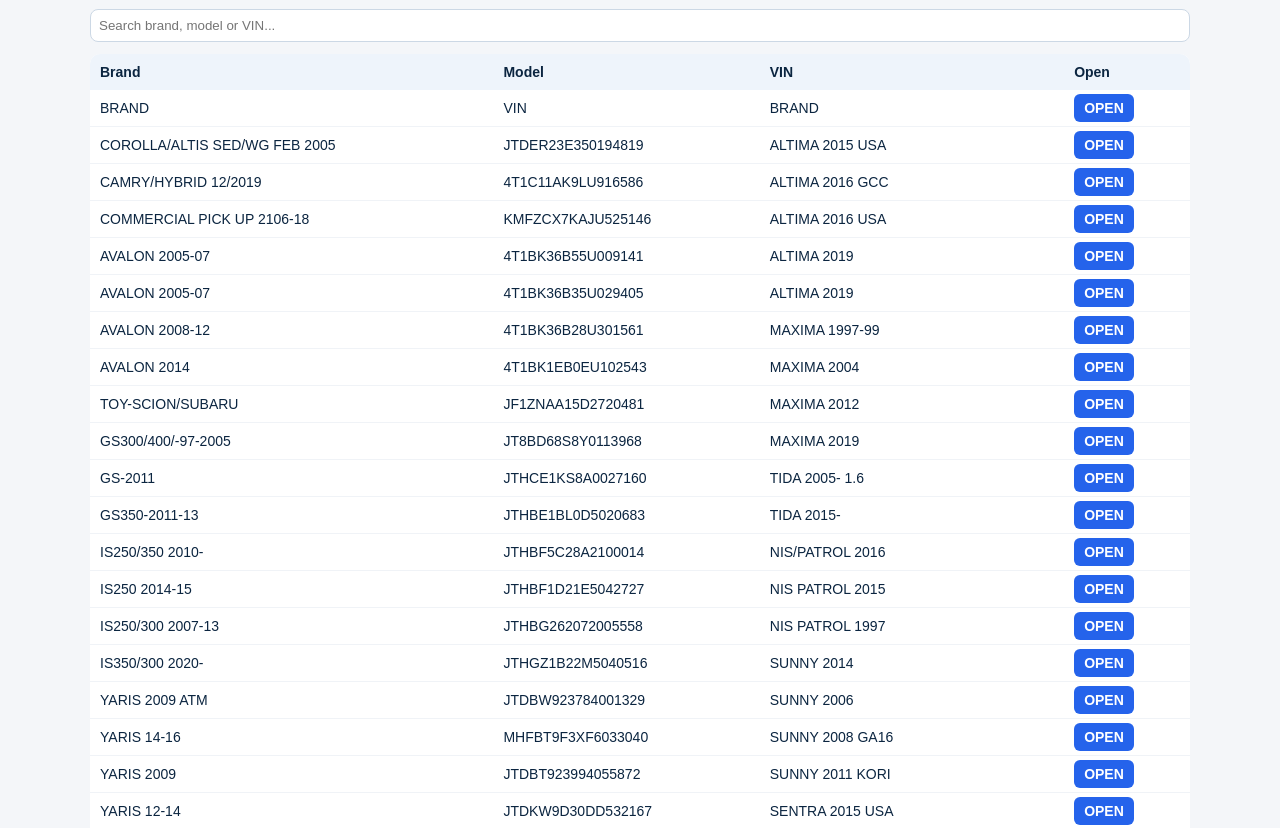
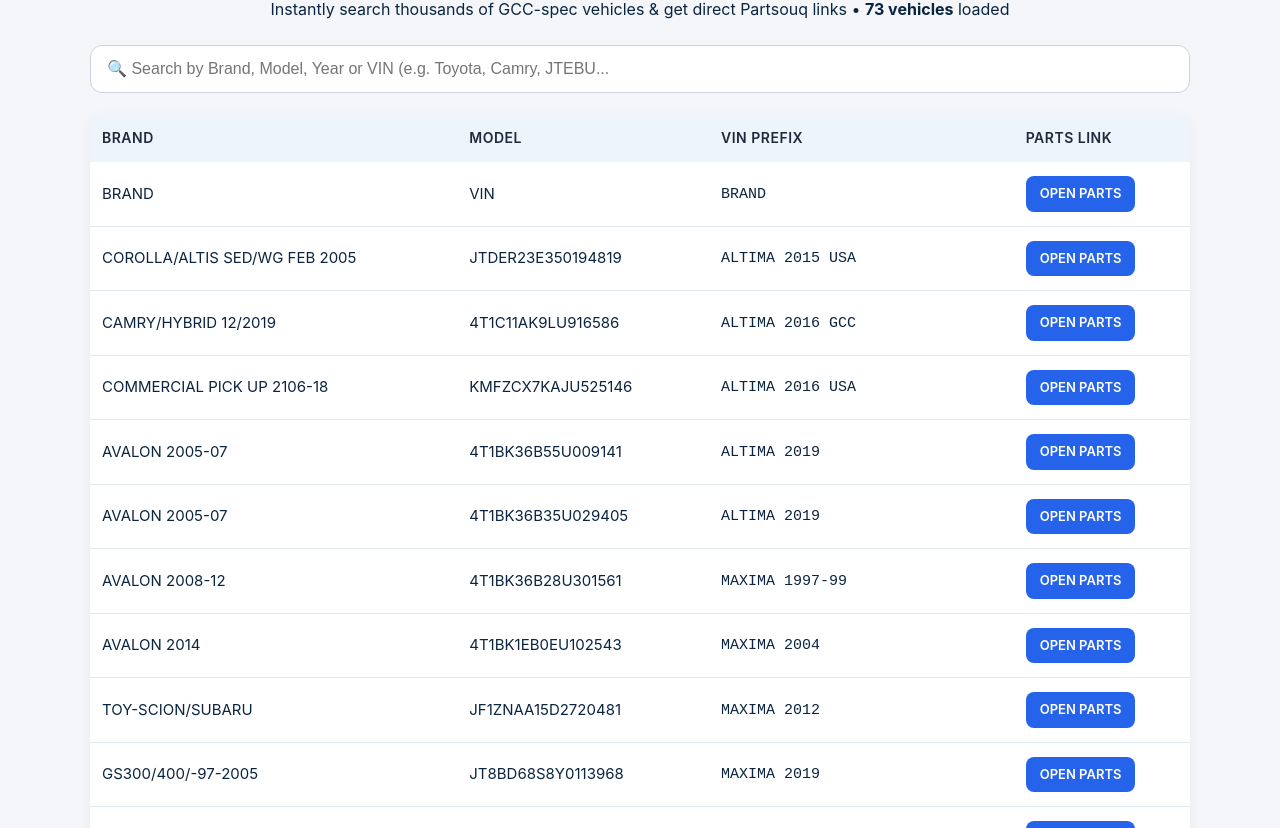
Before and after one commit to AzarAndu/GCC-VIN-SPAREPARTS-APP, a plain HTML site: page index.html in a window 1280 px wide. Shown: the part 81-909 px from the top of the page. Drawn offline with Linux system fonts and the light colour scheme.

Commit message:
Update index.html

```diff
--- a/index.html
+++ b/index.html
@@ -4,92 +4,317 @@
 <meta charset="utf-8" />
 <meta name="viewport" content="width=device-width,initial-scale=1" />
 <title>GCC VIN Spareparts Finder</title>
+<meta name="description" content="Quickly find spare parts for GCC-spec vehicles by Brand, Model or VIN. Powered by Partsouq Auto Parts." />
+
 <style>
-  body{margin:0;background:#f4f6f9;font-family:Arial;padding:22px;color:#0b2540}
-  .wrap{max-width:1100px;margin:auto}
-  table{width:100%;border-collapse:collapse;background:#fff;border-radius:10px;overflow:hidden}
-  thead th{background:#eef4fb;padding:10px;text-align:left;font-size:14px}
-  tbody td{padding:10px;border-bottom:1px solid #f0f3f7;font-size:14px}
-  .btn{background:#0ea5ff;color:#fff;padding:8px 12px;border-radius:8px;border:none;cursor:pointer}
-  #search{padding:8px;width:100%;margin-bottom:12px;border-radius:8px;border:1px solid #ccd8e5}
-  .linkbtn{padding:6px 10px;background:#2563eb;color:#fff;text-decoration:none;border-radius:6px;font-weight:600}
+  :root {
+    --primary: #0ea5ff;
+    --primary-dark: #2563eb;
+    --bg: #f4f6f9;
+    --card: #ffffff;
+    --text: #0b2540;
+    --border: #e2e8f0;
+    --light: #eef4fb;
+  }
+
+  body {
+    margin: 0;
+    background: var(--bg);
+    font-family: -apple-system, BlinkMacSystemFont, 'Segoe UI', Roboto, Arial, sans-serif;
+    padding: 20px;
+    color: var(--text);
+    line-height: 1.5;
+  }
+
+  .wrap {
+    max-width: 1100px;
+    margin: auto;
+  }
+
+  h1, h2 {
+    margin: 0 0 16px;
+    font-weight: 600;
+  }
+
+  h1 { font-size: 28px; }
+  h2 { font-size: 22px; color: #1e40af; }
+
+  .header {
+    text-align: center;
+    margin-bottom: 24px;
+  }
+
+  #search {
+    padding: 14px 16px;
+    width: 100%;
+    margin-bottom: 20px;
+    border-radius: 12px;
+    border: 1px solid #cbd5e1;
+    font-size: 16px;
+    box-sizing: border-box;
+    transition: all 0.2s;
+  }
+
+  #search:focus {
+    outline: none;
+    border-color: var(--primary);
+    box-shadow: 0 0 0 3px rgba(14, 165, 255, 0.2);
+  }
+
+  table {
+    width: 100%;
+    border-collapse: collapse;
+    background: var(--card);
+    border-radius: 12px;
+    overflow: hidden;
+    box-shadow: 0 4px 12px rgba(0,0,0,0.05);
+  }
+
+  thead th {
+    background: var(--light);
+    padding: 14px 12px;
+    text-align: left;
+    font-weight: 600;
+    font-size: 14px;
+    color: #1e293b;
+    text-transform: uppercase;
+    letter-spacing: 0.5px;
+  }
+
+  tbody td {
+    padding: 14px 12px;
+    border-bottom: 1px solid var(--border);
+    font-size: 15px;
+  }
+
+  tbody tr:hover {
+    background: #f8fafc;
+  }
+
+  .linkbtn {
+    display: inline-block;
+    padding: 8px 14px;
+    background: var(--primary-dark);
+    color: white !important;
+    text-decoration: none;
+    border-radius: 8px;
+    font-weight: 600;
+    font-size: 13px;
+    transition: background 0.2s;
+  }
+
+  .linkbtn:hover {
+    background: #1d4ed8;
+  }
+
+  .status {
+    text-align: center;
+    padding: 40px;
+    font-size: 18px;
+    color: #64748b;
+  }
+
+  .spinner {
+    border: 4px solid #f3f4f6;
+    border-top: 4px solid var(--primary);
+    border-radius: 50%;
+    width: 40px;
+    height: 40px;
+    animation: spin 1s linear infinite;
+    margin: 20px auto;
+  }
+
+  @keyframes spin {
+    0% { transform: rotate(0deg); }
+    100% { transform: rotate(360deg); }
+  }
+
+  .footer {
+    text-align: center;
+    margin-top: 40px;
+    color: #64748b;
+    font-size: 14px;
+  }
+
+  @media (max-width: 640px) {
+    table, thead, tbody, th, td, tr {
+      display: block;
+    }
+
+    thead tr { display: none; }
+
+    tr {
+      border: 1px solid var(--border);
+      border-radius: 8px;
+      margin-bottom: 12px;
+      padding: 8px;
+    }
+
+    td {
+      border: none;
+      padding: 8px 0;
+      position: relative;
+      padding-left: 50%;
+    }
+
+    td:before {
+      content: attr(data-label);
+      position: absolute;
+      left: 12px;
+      width: 45%;
+      font-weight: bold;
+      color: #475569;
+    }
+  }
 </style>
 </head>
 
 <body>
 <div class="wrap">
-  <h2>GCC VIN Spareparts Finder</h2>
-  <input id="search" type="search" placeholder="Search brand, model or VIN..." />
+  <div class="header">
+    <h1>GCC VIN Spare Parts Finder</h1>
+    <p>Instantly search thousands of GCC-spec vehicles & get direct Partsouq links</p>
+  </div>
 
-  <table>
+  <input id="search" type="search" placeholder="🔍 Search by Brand, Model, Year or VIN (e.g. Toyota, Camry, JTEBU..." autocomplete="off" />
+
+  <div id="status" class="status">
+    <div class="spinner"></div>
+    <div>Loading vehicle database...</div>
+  </div>
+
+  <table id="table" style="display:none">
     <thead>
       <tr>
         <th>Brand</th>
         <th>Model</th>
-        <th>VIN</th>
-        <th>Open</th>
+        <th>VIN Prefix</th>
+        <th>Parts Link</th>
       </tr>
     </thead>
     <tbody id="tableBody"></tbody>
   </table>
+
+  <div class="footer">
+    Data updated from <a href="https://github.com/AzarAndu/GCC-VIN-SPAREPARTS-APP" target="_blank">GitHub</a>
+    • Powered by <a href="https://partsouq.com" target="_blank">Partsouq.com</a>
+  </div>
 </div>
 
 <script>
-// RAW CSV URL (your file)
+// Config
 const CSV_URL = "https://raw.githubusercontent.com/AzarAndu/GCC-VIN-SPAREPARTS-APP/main/data.csv";
-
 let MASTER = [];
 
-// Load CSV from GitHub
-async function loadCSV(){
-  const res = await fetch(CSV_URL);
-  const text = await res.text();
-  parseCSV(text);
-  renderTable(MASTER);
+// Proper CSV Parser (handles commas inside quotes if you upgrade later)
+function parseCSV(text) {
+  const lines = text.trim().split(/\r?\n/);
+  const result = [];
+
+  for (let line of lines) {
+    if (!line.trim()) continue;
+
+    // Simple but robust: split by comma, but respect quoted fields minimally
+    const regex = /(".*?"|[^",]+)(?=\s*,|\s*$)/g;
+    const parts = line.match(regex) || [];
+
+    const row = parts.map(p => p.replace(/^"|"$/g, '').trim());
+
+    if (row.length >= 3) {
+      result.push({
+        brand: row[0] || "",
+        model: row[1] || "",
+        vin: row[2] || ""
+      });
+    }
+  }
+  return result;
 }
 
-// Parse CSV string to objects
-function parseCSV(text){
-  const lines = text.split(/\r?\n/).filter(l=>l.trim());
-  MASTER = lines.map(line=>{
-    const parts = line.split(",");
-    return {
-      brand: parts[0]?.trim() || "",
-      model: parts[1]?.trim() || "",
-      vin: parts[2]?.trim() || ""
-    };
+// Render table rows
+function renderTable(rows) {
+  const tbody = document.getElementById("tableBody");
+  tbody.innerHTML = "";
+
+  if (rows.length === 0) {
+    tbody.innerHTML = `<tr><td colspan="4" style="text-align:center;color:#64748b;padding:40px;">No vehicles found matching your search.</td></tr>`;
+    return;
+  }
+
+  rows.forEach(r => {
+    const tr = document.createElement("tr");
+    tr.innerHTML = `
+      <td data-label="Brand">${escapeHtml(r.brand)}</td>
+      <td data-label="Model">${escapeHtml(r.model)}</td>
+      <td data-label="VIN Prefix"><code>${escapeHtml(r.vin)}</code></td>
+      <td data-label="Parts">
+        ${r.vin ? `<a class="linkbtn" target="_blank" href="https://partsouq.com/en/search/all?q=${encodeURIComponent(r.vin)}">OPEN PARTS</a>` : '<span style="color:#94a3b8">—</span>'}
+      </td>
+    `;
+    tbody.appendChild(tr);
   });
 }
 
-// Render table
-function renderTable(rows){
-  const tb = document.getElementById("tableBody");
-  tb.innerHTML = "";
-  rows.forEach(r=>{
-    const tr = document.createElement("tr");
-    tr.innerHTML = `
-      <td>${r.brand}</td>
-      <td>${r.model}</td>
-      <td>${r.vin}</td>
-      <td>
-        ${r.vin ? `<a class="linkbtn" target="_blank" href="https://partsouq.com/en/search/all?q=${r.vin}">OPEN</a>` : ""}
-      </td>
-    `;
-    tb.appendChild(tr);
-  });
+// Safe HTML escape
+function escapeHtml(text) {
+  const div = document.createElement('div');
+  div.textContent = text;
+  return div.innerHTML;
 }
 
-// Search box filter
-document.getElementById("search").addEventListener("input", e=>{
-  const q = e.target.value.toLowerCase();
-  const filtered = MASTER.filter(r=>
-    (r.brand+" "+r.model+" "+r.vin).toLowerCase().includes(q)
-  );
-  renderTable(filtered);
+// Debounced search
+let searchTimeout;
+document.getElementById("search").addEventListener("input", e => {
+  clearTimeout(searchTimeout);
+  searchTimeout = setTimeout(() => {
+    const query = e.target.value.toLowerCase().trim();
+    const filtered = MASTER.filter(row => {
+      const text = `${row.brand} ${row.model} ${row.vin}`.toLowerCase();
+      return text.includes(query);
+    });
+    renderTable(filtered);
+  }, 200); // 200ms debounce = smooth + fast
 });
 
-// Start app
-loadCSV();
+// Load data
+async function loadData() {
+  const statusEl = document.getElementById("status");
+  const tableEl = document.getElementById("table");
+
+  try {
+    const res = await fetch(CSV_URL + "?t=" + Date.now()); // cache bust
+    if (!res.ok) throw new Error("Failed to load data");
+
+    const text = await res.text();
+    MASTER = parseCSV(text);
+
+    if (MASTER.length === 0) {
+      statusEl.innerHTML = "<div style='color:#ef4444'>⚠️ No data found in CSV file.</div>";
+      return;
+    }
+
+    statusEl.style.display = "none";
+    tableEl.style.display = "table";
+
+    renderTable(MASTER);
+
+    // Update counter
+    document.querySelector(".header p").innerHTML +=
+      ` • <strong>${MASTER.length.toLocaleString()} vehicles</strong> loaded`;
+
+  } catch (err) {
+    console.error(err);
+    statusEl.innerHTML = `
+      <div style="color:#ef4444">❌ Failed to load data</div>
+      <p style="font-size:14px;margin-top:8px">
+        Check your internet connection or try again later.<br/>
+        <a href="${CSV_URL}" target="_blank">View raw file →</a>
+      </p>`;
+  }
+}
+
+// Start
+loadData();
 </script>
 </body>
 </html>
```
